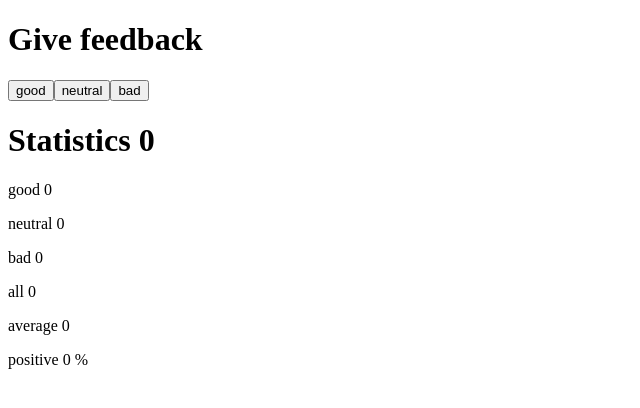
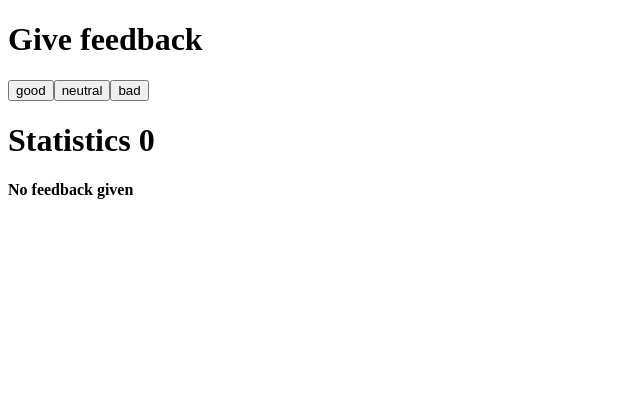
Before and after one commit to keranenkirill/FullStackOpen, a React (Vite) app in the folder osa1/part1/: page / in a window 1280 px wide. Shown: the top 408 px of the page, without its empty margins (0-640 px from the left). Built offline with nearby package versions, Linux system fonts and the light colour scheme.

Commit message:
1.9: unicafe step4 & 1.10: unicafe step5

```diff
--- a/osa1/part1/src/App.jsx
+++ b/osa1/part1/src/App.jsx
@@ -1,24 +1,29 @@
 import React, { useState } from 'react'
 import ReactDom from 'react-dom'
-
 
 const Button = (props) => (
   <button onClick={props.handleClick}>
      {props.text}
   </button>
 );
+const StatisticsLine = (props) =>{
+  return(
+    <div>
+      <p>{props.text} {props.val}</p>
+    </div>
+  )
+}
 
 const Statistics = (props) => {
   console.log(props)
   return (
     <div>
-      <p>{props.stats}</p>
-      <p>good  {props.good_val}</p>
-      <p>neutral  {props.neutral_val}</p>
-      <p>bad  {props.bad_val}</p>
-      <p>all  {props.all_votes}</p>
-      <p>average  {props.average || 0}</p>
-      <p>positive  {props.pos_pers || 0} %</p>
+      <StatisticsLine text="good"  val={props.good_val}/>
+      <StatisticsLine text="neutral" val={props.neutral_val}/>
+      <StatisticsLine text="bad" val={props.bad_val}/>
+      <StatisticsLine text="all" val={props.all_votes}/>
+      <StatisticsLine text="average" val={props.average || 0}/>
+      <StatisticsLine text="average" val={props.pos_pers + " %" || 0}/>
     </div>
   )
 }
@@ -39,7 +44,12 @@ const App = () => {
       <Button handleClick={() => setBadValue(bad_val + 1)} text="bad" />
 
       <h1>Statistics {good_val}</h1>
-      <Statistics  good_val={good_val} neutral_val={neutral_val} bad_val={bad_val}  all_votes={all_votes} average={average} pos_pers={positive_persentage}/>
+
+      { all_votes===0 ?
+      (<h4> No feedback given </h4> )
+      :
+      (<Statistics  good_val={good_val} neutral_val={neutral_val} bad_val={bad_val}  all_votes={all_votes} average={average} pos_pers={positive_persentage} />)
+      }
     </div>
   );
 };
```
